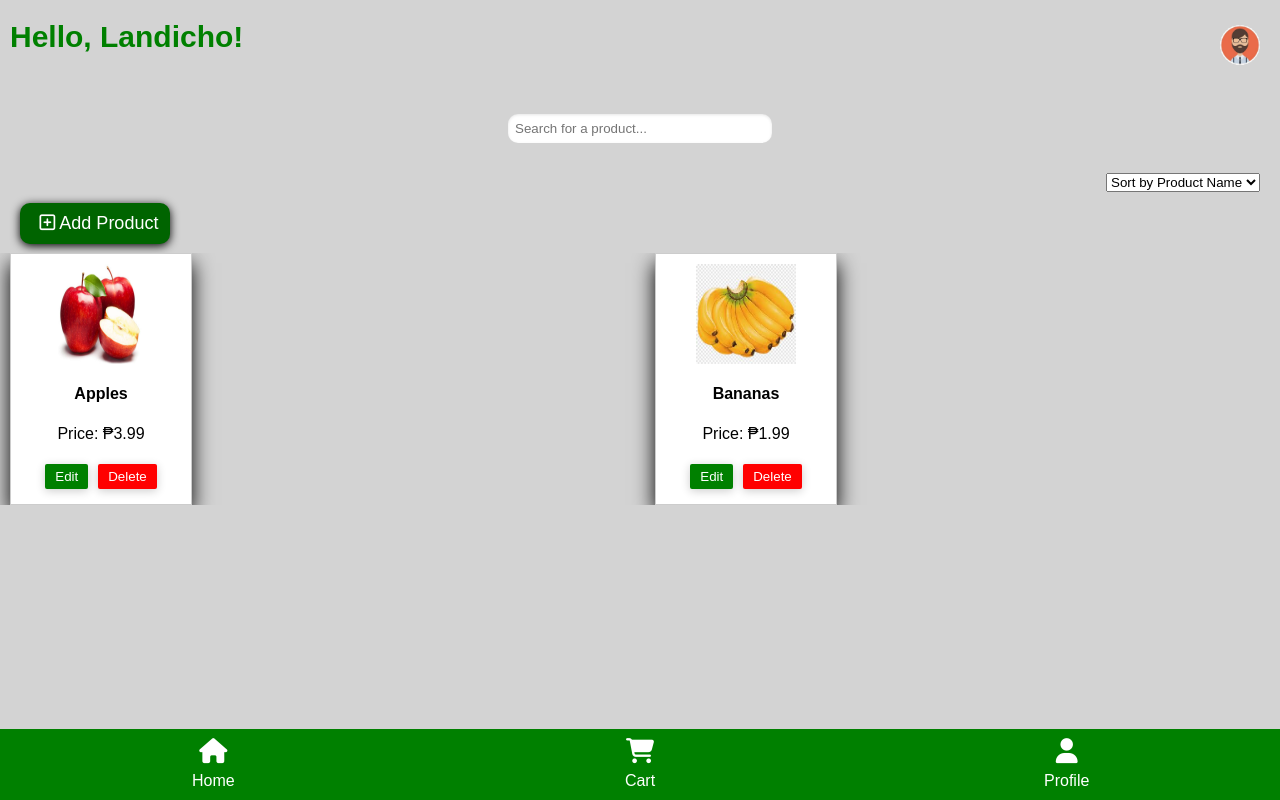
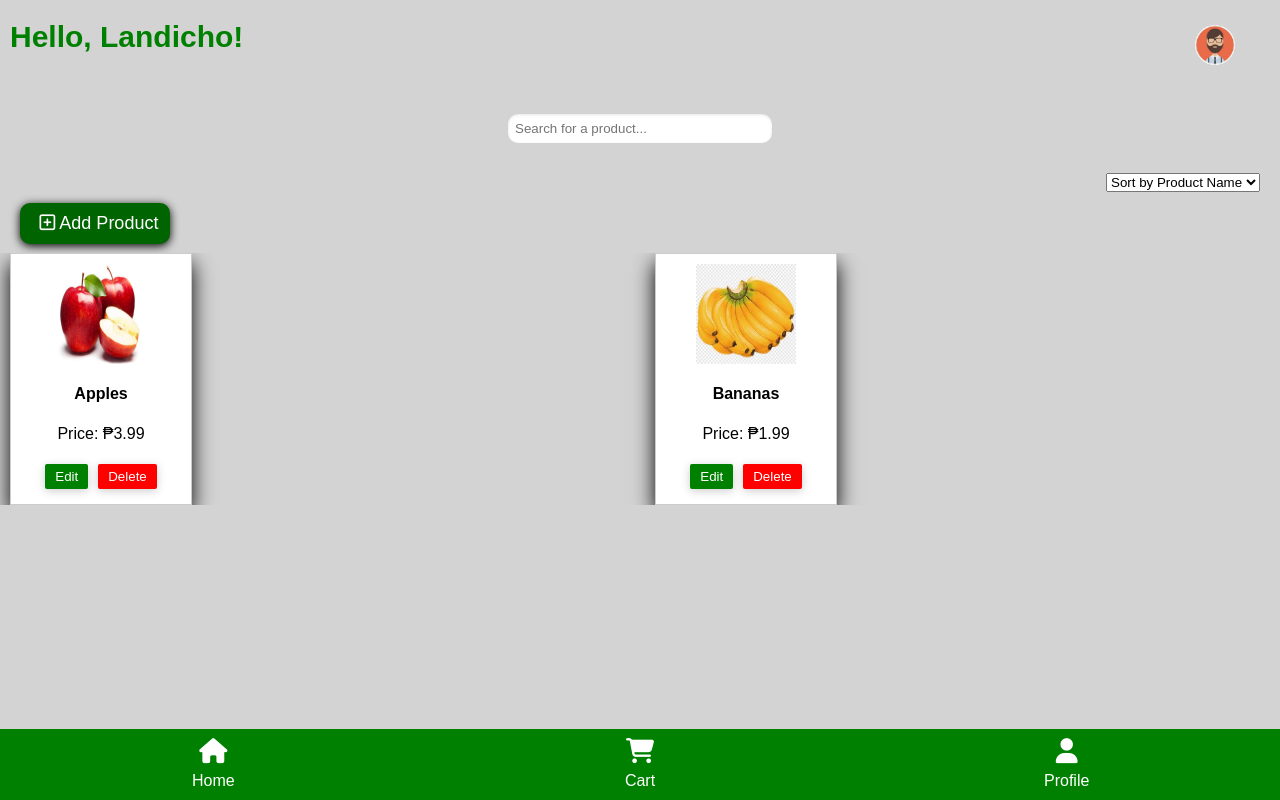
Before and after one commit to PaulBertLandicho/Grocery-List-App_React, a React (Create React App) app in the folder myproject/: page / in a window 1280 px wide. Built offline with nearby package versions, Linux system fonts and the light colour scheme.

Commit message:
Update Header.css

```diff
--- a/myproject/src/components/css/Header.css
+++ b/myproject/src/components/css/Header.css
@@ -14,6 +14,6 @@
     height: 40px;
     border-radius: 50px;
     float: right;
-    margin-right: 20px;
+    margin-right: 45px;
     margin-top: 5px;
   }
```
